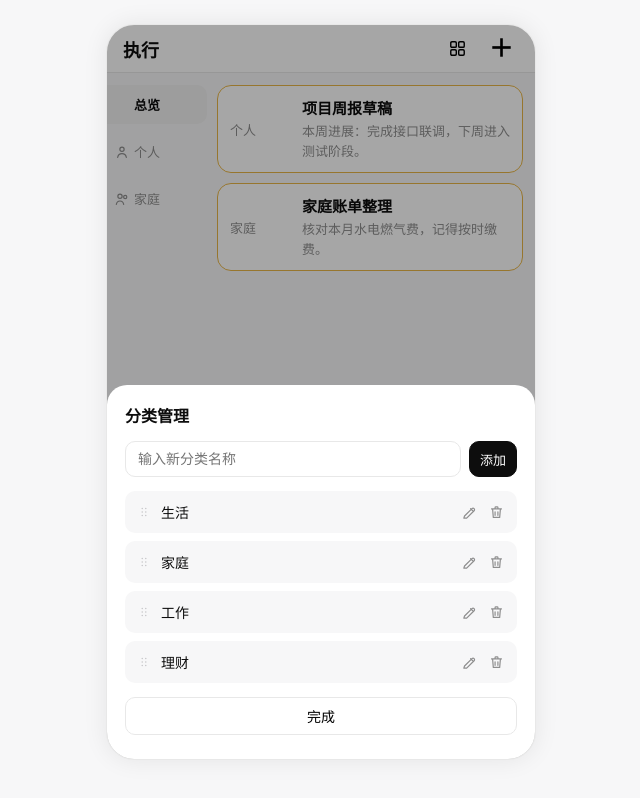
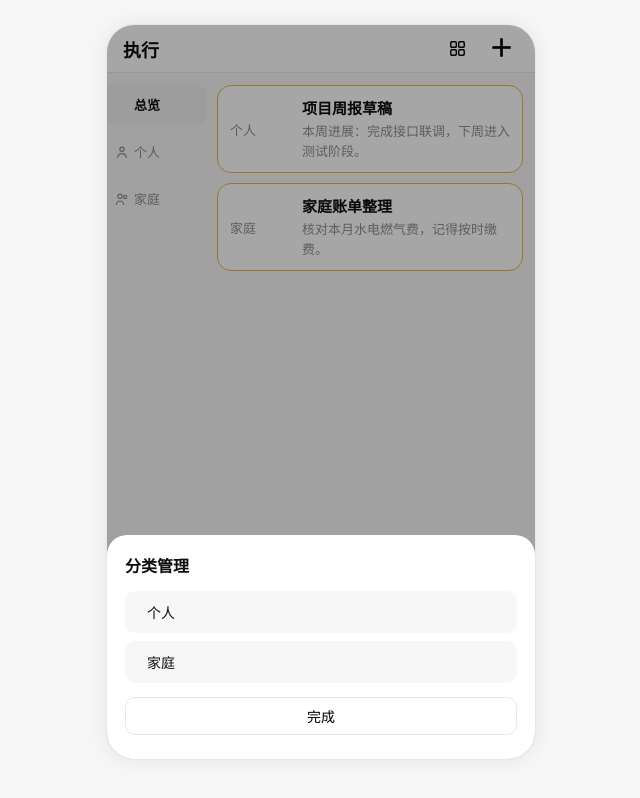
Before and after one commit to jvxuan/ewp, a plain HTML site: page notes-app/index.html in a window 1280 px wide. Both pictures are taken after a click on the button "管理分类". Shown: the whole page, without its empty margins (319-959 px from the left). Drawn offline with Linux system fonts and the light colour scheme.

Commit message:
fix(cat): 执行/工作页分类管理仅展示本表分类，修复与主页全局池串台；v2.25

```diff
--- a/notes-app/index.html
+++ b/notes-app/index.html
@@ -300,7 +300,7 @@ const CATS_KEY="notes-app-v1-cats";
 const ORDER_KEY="notes-app-v1-order";
 const RETIRED_KEY="notes-app-v1-retired";
 const APP_NAME="EWP";
-const APP_VERSION="2.24";
+const APP_VERSION="2.25";
 // 标配分类用稳定 ID 存储，显示名随当前语言走 CAT_LABEL 字典；自定义分类存原名
 const PRESET_CATS=["life","family","work","finance"];
 const EXEC_CATS=["personal","family"];
@@ -478,6 +478,20 @@ function orderedCats(){
 function editorCats(){
   if(state.currentKind==="work") return WORK_CATS;
   if(state.currentKind==="note") return EXEC_CATS;
+  return orderedCats();
+}
+// 分类管理弹窗跟随当前页：执行/工作页只展示本表固定分类，避免与主页全局池串台
+function managerCats(){
+  if(state.tab==="notes"){
+    const base=EXEC_CATS.slice();
+    state.notes.forEach(n=>{if(n.category&&!base.includes(n.category))base.push(n.category);});
+    return base;
+  }
+  if(state.tab==="work"){
+    const base=WORK_CATS.slice();
+    state.workNotes.forEach(w=>{if(w.category&&!base.includes(w.category))base.push(w.category);});
+    return base;
+  }
   return orderedCats();
 }
 function ensureValidCat(){
@@ -843,14 +857,18 @@ function openCatManager(){ $("#cat-manager").hidden=false; renderCatManager(); }
 function closeCatManager(){ $("#cat-manager").hidden=true; }
 
 function renderCatManager(){
+  const fixed=(state.tab==="notes"||state.tab==="work");
+  const addBox=$(".cm-add"); if(addBox) addBox.style.display=fixed?"none":"";
   const list=$("#cm-list"); list.innerHTML="";
-  orderedCats().forEach(c=>{
+  managerCats().forEach(c=>{
     const li=document.createElement("div");
     li.className="cm-item";
     li.dataset.cat=c;
-    li.innerHTML=`<span class="cm-grip">${GRIP_SVG}</span><span class="cm-name">${esc(catLabel(c))}</span>
-      <button class="rename" title="${t("action.rename")}"><svg viewBox="0 0 24 24" fill="none" stroke="currentColor" stroke-width="1.7" stroke-linecap="round" stroke-linejoin="round"><path d="M4 20h4l10.5-10.5a2.1 2.1 0 0 0-3-3L5 17z"/><path d="m13.5 6.5 3 3"/></svg></button>
+    const grip=fixed?"":GRIP_SVG;
+    const actions=fixed?"":`<button class="rename" title="${t("action.rename")}"><svg viewBox="0 0 24 24" fill="none" stroke="currentColor" stroke-width="1.7" stroke-linecap="round" stroke-linejoin="round"><path d="M4 20h4l10.5-10.5a2.1 2.1 0 0 0-3-3L5 17z"/><path d="m13.5 6.5 3 3"/></svg></button>
       <button class="del" title="${t("action.delete")}"><svg viewBox="0 0 24 24" fill="none" stroke="currentColor" stroke-width="1.7" stroke-linecap="round" stroke-linejoin="round"><path d="M5 7h14M10 7V5a1 1 0 0 1 1-1h2a1 1 0 0 1 1 1v2M6.5 7l1 12h9l1-12"/><path d="M10 11v5M14 11v5"/></svg></button>`;
+    li.innerHTML=`<span class="cm-grip">${grip}</span><span class="cm-name">${esc(catLabel(c))}</span>${actions}`;
+    if(!fixed){
       li.querySelector(".rename").addEventListener("click",async()=>{
         const name=await modalPrompt(t("modal.renameCat"),c,t("ph.renameCat"));
         if(name===null)return;
@@ -883,6 +901,7 @@ function renderCatManager(){
         if(state.filterCat===c)state.filterCat=fallback;
         persistRetired(); persistOrder(); persistCats(); persistTodos(); persistNotes(); persistWork(); renderAll(); renderCatManager(); toast(t("toast.catDeleted"));
       });
+    }
     list.appendChild(li);
   });
 }
@@ -894,7 +913,7 @@ $("#cm-add-btn").addEventListener("click",()=>{
   if(!state.customCats.includes(name))state.customCats.push(name);
   if(!state.catOrder.includes(name))state.catOrder.push(name);
   state.filterCat=name;
-  persistOrder(); persistCats(); persistTodos(); persistNotes(); input.value=""; renderAll(); renderCatManager(); toast(t("toast.catAdded"));
+  persistOrder(); persistCats(); persistTodos(); persistNotes(); persistWork(); input.value=""; renderAll(); renderCatManager(); toast(t("toast.catAdded"));
 });
 $("#cm-input").addEventListener("keydown",e=>{if(e.key==="Enter")$("#cm-add-btn").click();});
 $("#cm-mask").addEventListener("click",closeCatManager);
```
Lines whose indentation alone changed are shown as unchanged.
